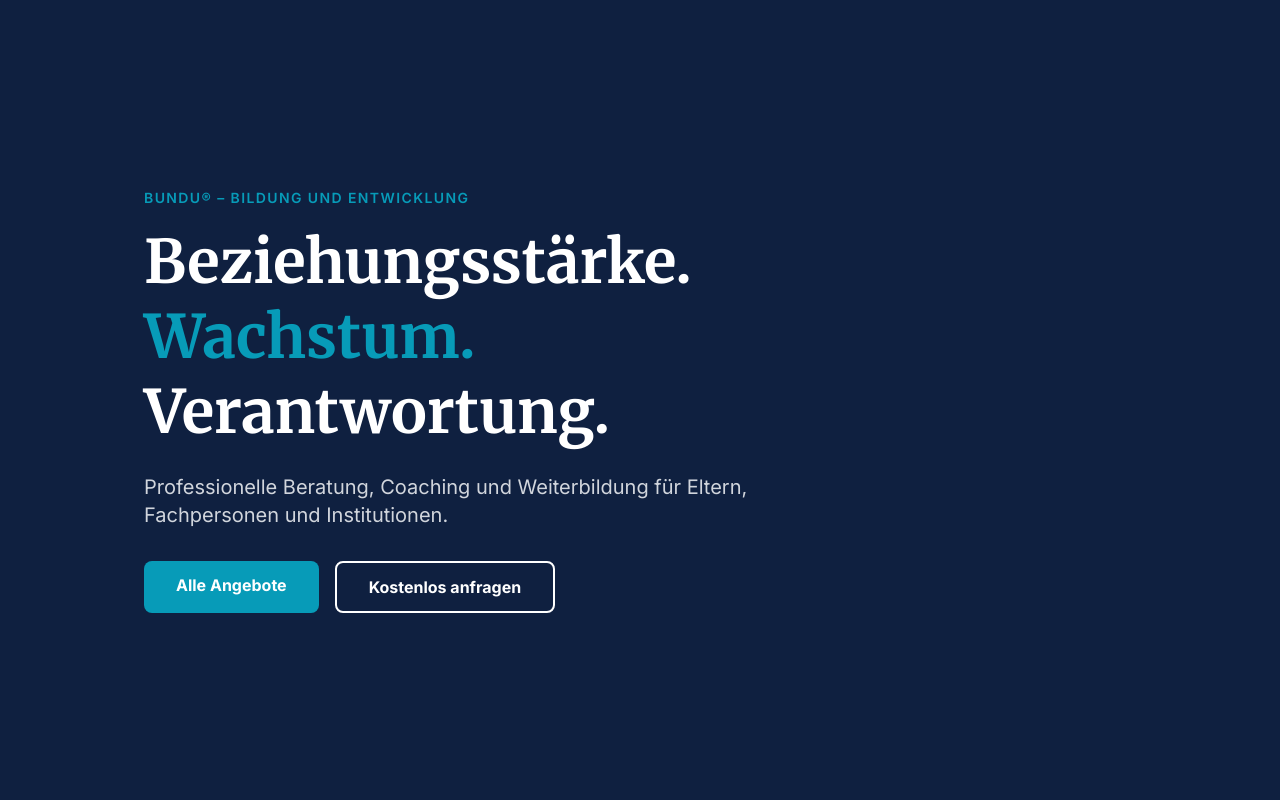
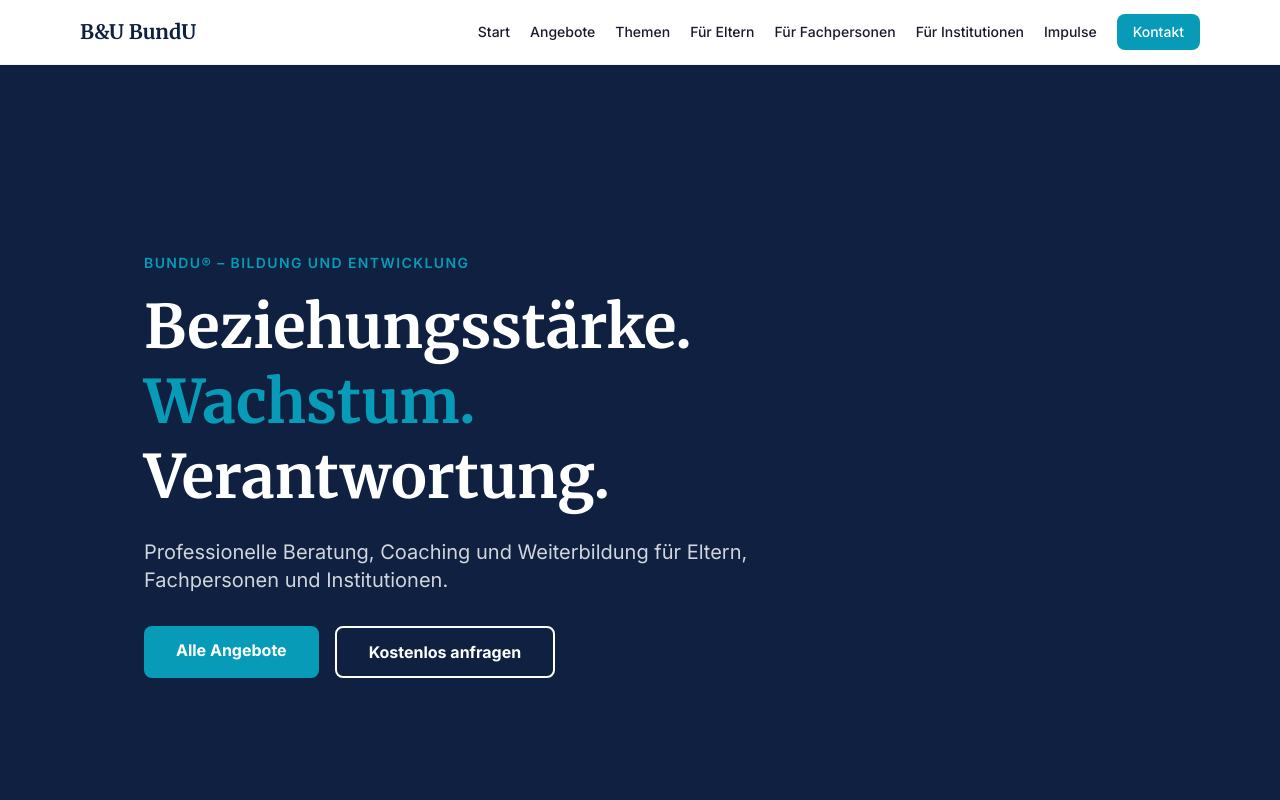
Before and after one commit to Walt6183/bundu-website, a Next.js app: page / in a window 1280 px wide. Shown: the top 800 px of the page. Built offline with nearby package versions, Linux system fonts and the light colour scheme.

Commit message:
Fix: Navigation und Footer ins Website-Layout eingebunden

```diff
--- a/app/(website)/layout.tsx
+++ b/app/(website)/layout.tsx
@@ -1,5 +1,13 @@
 import type { ReactNode } from 'react'
+import Navigation from '@/components/layout/Navigation'
+import Footer from '@/components/layout/Footer'
 
 export default function WebsiteLayout({ children }: { children: ReactNode }) {
-  return <>{children}</>
+  return (
+    <>
+      <Navigation />
+      <main>{children}</main>
+      <Footer />
+    </>
+  )
 }
```
